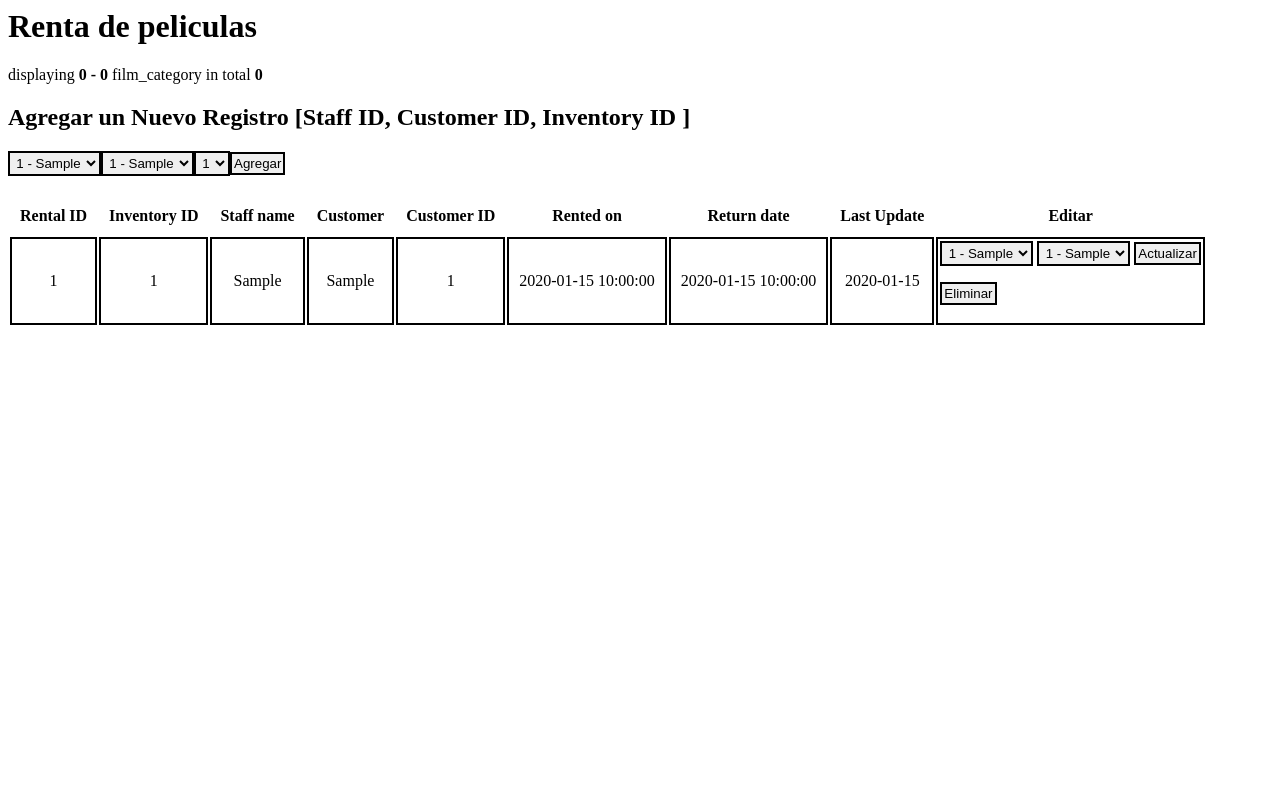
After one commit to javiercl/itsa_23sis5_rentals, a Flask app: page /rental in a window 1280 px wide. The commit adds this page. Run offline with Flask 3, Linux system fonts and the light colour scheme; a database or web service that is not in the repository returns one stand-in record (values such as "Sample title"); data that the repository does not hold is empty; some libraries are stand-ins or nearby versions.

Commit message:
tabla de rental terminada

```diff
--- a/app.py
+++ b/app.py
@@ -1,5 +1,5 @@
 from flask import Flask, current_app
-import home, category, film_category,language,film,inventory, customer, payment, city, address
+import home, category, film_category,language,film,inventory, customer, payment, city, address, rental
 
 app = Flask(__name__)
 
@@ -69,5 +69,10 @@ app.add_url_rule('/address/create','address_create', address.create, methods = [
 app.add_url_rule('/address/update','address_update', address.update, methods = ['POST'])
 app.add_url_rule('/address/delete','address_delete', address.delete, methods = ['POST'])
 
+app.add_url_rule('/rental','rental', rental.index, defaults={'indexpag': 1}, methods = ['GET'])
+app.add_url_rule('/rental/create','rental_create', rental.create, methods = ['POST'])
+app.add_url_rule('/rental/update','rental_update', rental.update, methods = ['POST'])
+app.add_url_rule('/rental/delete','rental_delete', rental.delete, methods = ['POST'])
+
 if __name__ == '__main__':
     app.run(debug=True)
--- a/templates/home_view.html
+++ b/templates/home_view.html
@@ -25,6 +25,7 @@
             <a href="/payment" class="button">Pagos</a>
             <a href="/city" class="button">Ciudades</a>
             <a href="/address" class="button">Direcciones</a>
+            <a href="/rental" class="button">Rental</a>
             <!-- Agrega más enlaces según sea necesario -->
         </div>
     </div>
--- /dev/null
+++ b/templates/rental_view.html
@@ -0,0 +1,130 @@
+<html>
+<head> <title>Movie Rental Table</title> </head>
+<body>
+	<h1>Renta de peliculas</h1>
+    {{ pagination.info }}
+    {{ pagination.links }}
+	<table>
+
+        <!-- FOR EACH ROW, A TITLE -->
+        <thead>
+            <tr>
+                <th style="text-align:center; padding:10"> Rental ID </th>
+                <th style="text-align:center; padding:10"> Inventory ID </th>
+                <th style="text-align:center; padding:10"> Staff name </th>
+                <th style="text-align:center; padding:10"> Customer </th>
+                <th style="text-align:center; padding:10"> Customer ID </th>
+                <th style="text-align:center; padding:10"> Rented on </th>
+                <th style="text-align:center; padding:10"> Return date </th>
+                <th style="text-align:center; padding:10"> Last Update </th>
+                <th style="text-align:center; padding:10"> Editar </th>
+
+            </tr>
+        </thead>
+
+        <!-- NEW CATEGORY SECTION-->
+        <h2>Agregar un Nuevo Registro [Staff ID, Customer ID, Inventory ID ]</h2>
+        <form action="/rental/create" method="post">
+            <!--input  type="text" id="c_staff_id" placeholder="staff-id [1-2] "
+                    style="border:2px solid black; text-align:center; padding:2"-->
+                    <select name="c_staff_id" id="StaffIDCB"
+                    style="border:2px solid black; text-align:center; padding:2">
+                        {% for name in CB_staffID %}
+                        <option value="{{ name[0] }}" > {{ name[0]}}  - {{name[1] }}</option>
+                        {% endfor %}
+                    </select>
+            <!--input  type="text" name="c_customer_id" placeholder="customer-id"
+                    style="border:2px solid black; text-align:center; padding:2"-->
+                    <select name="c_customer_id" id="CustomerIDCB"
+                    style="border:2px solid black; text-align:center; padding:2">
+                        {% for cli in CB_cust_id %}
+                        <option value="{{ cli[0] }}" > {{ cli[0]}} - {{cli[1] }}</option>
+                        {% endfor %}
+                    </select>
+            <!--input  type="text" name="c_inventory_id" placeholder="inventory-id"
+                    style="border:2px solid black; text-align:center; padding:2"-->
+                    <select name="c_inventory_id" id="InvIDCB"
+                    style="border:2px solid black; text-align:center; padding:2">
+                        {% for i in CB_invID %}
+                        <option value="{{ i[0] }}" > {{ i[0] }}</option>
+                        {% endfor %}
+                    </select>
+
+            <input  type="submit" value="Agregar"
+                    style="border:2px solid black; text-align:center; padding:2">
+        </form>
+        <h3> </h3>
+
+        <!-- WHOLE TABLE CONFIGURATION -->
+        <tbody>
+            {% for row in data %}
+            <tr>
+                <td style="border:2px solid black; text-align:center; padding:10">{{ row[0] }}</td>
+                <td style="border:2px solid black; text-align:center; padding:10">{{ row[1] }}</td>
+                <td style="border:2px solid black; text-align:center; padding:10">{{ row[2] }}</td>
+                <td style="border:2px solid black; text-align:center; padding:10">{{ row[3] }}</td>
+                <td style="border:2px solid black; text-align:center; padding:10">{{ row[4] }}</td>
+                <td style="border:2px solid black; text-align:center; padding:10">{{ row[5] }}</td>
+                <td style="border:2px solid black; text-align:center; padding:10">{{ row[6] }}</td>
+                <td style="border:2px solid black; text-align:center; padding:10">{{ row[7] }}</td>
+
+                <!-- LAST BOX ATT THE END OF THE TABLE -->
+                <td style="border:2px solid black; text-align:left; padding:2">
+                    <!-- UPDATE FORM -->
+                    <form action="/rental/update" method="post">
+
+                        <select name="upd_staffFN" id="stNameCB"
+                        style="border:2px solid black; text-align:center; padding:2">
+                            {% for name in CB_staffID %}
+                                {% if row[2] == name[1] %}
+                                    <option value="{{ name[1] }}" selected > {{ name[0]}} - {{name[1] }}</option>
+                                {%endif%}
+                                {% if row[2] != name[1] %}
+                                    <option value="{{ name[1] }}" > {{ name[0]}} - {{name[1] }}</option>
+                                {%endif%}
+                            {% endfor %}
+                        </select>
+
+                        <!--input type="text"      name="upd_cli_name" value="{{ row[3] }}"
+                        style="border:2px solid black; text-align:center; padding:2"-->
+                        <select name="upd_cli_name" id="UPDCustomerIDCB"
+                        style="border:2px solid black; text-align:center; padding:2">
+                            {% for cli in CB_CFirstName %}
+                                {% if row[3] == cli[1] %}
+                                    <option value="{{ cli[0] }}" selected > {{ cli[0]}} - {{cli[1] }}</option>
+                                {%endif%}
+                                {% if row[3] != cli[1] %}
+                                    <option value="{{ cli[0] }}" > {{ cli[0]}} - {{cli[1] }}</option>
+                                {%endif%}
+                            {% endfor %}
+                        </select>
+
+                        <input type="hidden"    name="upd_ren_id"   value="{{ row[0] }}"
+                        style="border:2px solid black; text-align:center; padding:2">
+
+                        <input type="hidden"    name="upd_cli_id"   value="{{ row[4] }}"
+                        style="border:2px solid black; text-align:center; padding:2">
+
+                        <input type="submit"    value="Actualizar"
+                        style="border:2px solid black; text-align:center; padding:2">
+
+                    </form>
+
+                    <!-- DELETE FORM -->
+                    <form action="/rental/delete" method="post">
+                        <input type="hidden"    name="del_pro_id" value="{{ row[1] }}"
+                        style="border:2px solid black; text-align:center; padding:2">
+                        <input type="hidden"    name="del_cli_id" value="{{ row[4] }}"
+                        style="border:2px solid black; text-align:center; padding:2">
+                        <input type="submit"    value="Eliminar"
+                        style="border:2px solid black; text-align:center; padding:2">
+                    </form>
+                </td>
+            </tr>
+            {% endfor %}
+        </tbody>
+
+	</table>
+    {{ pagination.links }}
+</body>
+</html>
```
Also changed, not shown: rental.py (added, +152 -0 lines).
